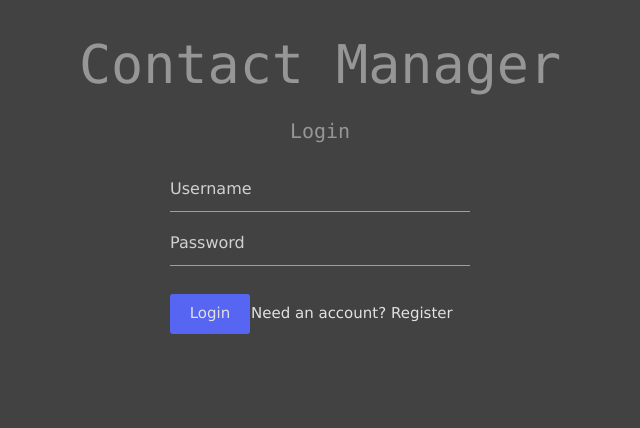
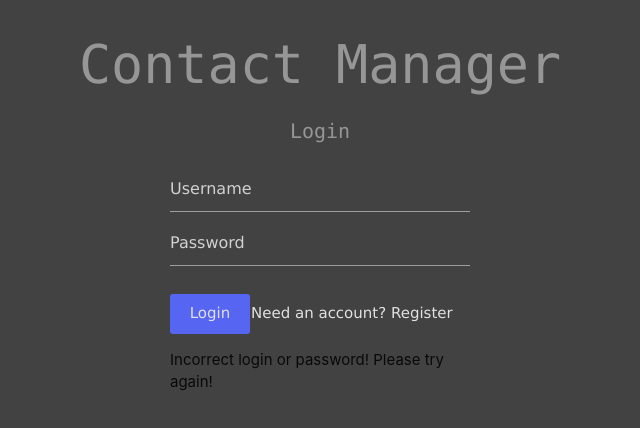
Before and after one commit to wallacetyler/Contact-Manager, a React (Create React App) app: page /login in a window 1280 px wide. Shown: the top 428 px of the page, without its empty margins (320-960 px from the left). Built offline with nearby package versions, Linux system fonts and the light colour scheme.

Commit message:
Added a div for an error message

```diff
--- a/src/auth/Login.js
+++ b/src/auth/Login.js
@@ -60,6 +60,10 @@ class Login extends Component {
 			</Link>
           </footer>
 
+		  <div id="failed">
+			<p>Incorrect login or password! Please try again!</p>
+		  </div>
+
         </form>
       </div>
     );
```
